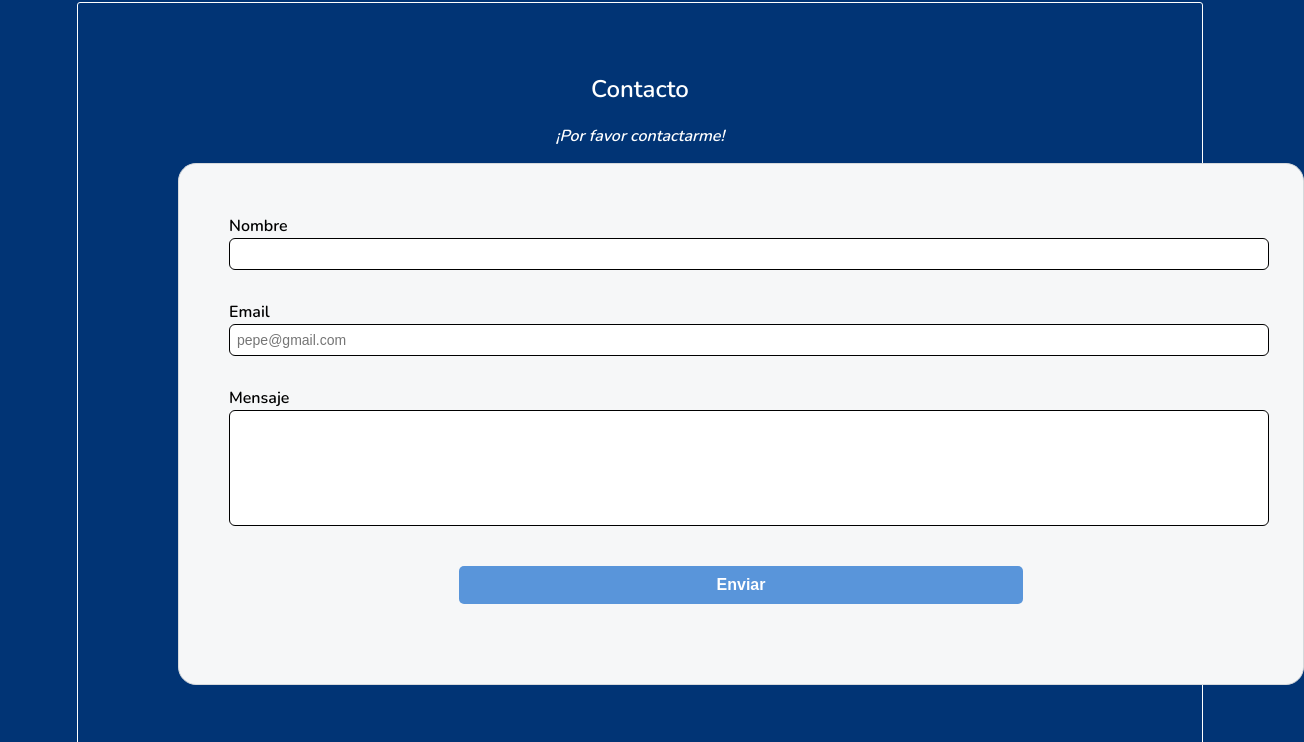
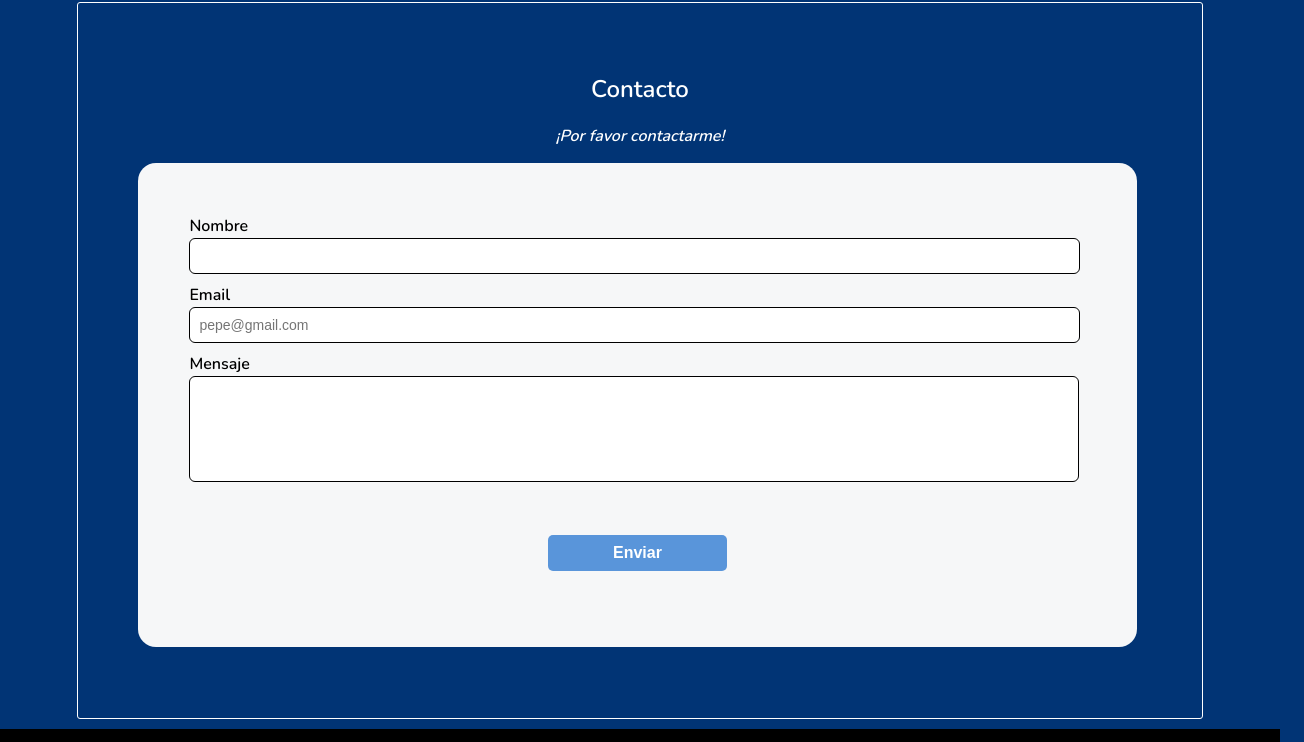
Before and after one commit to johergo2/miprimeraagina, a plain HTML site: page index.html in a window 1280 px wide. Shown: the part 1583-2325 px from the top of the page, 1304 px wide, since content can reach past the window. Drawn offline with nearby package versions, Linux system fonts and the light colour scheme.

Commit message:
Undécimo cambio mi primera página web

```diff
--- a/styles.css
+++ b/styles.css
@@ -185,7 +185,7 @@ footer div {
   margin-top: auto;
   margin-bottom: auto;
   padding-top: 0.5em;
-  padding-left: 1em;
+  padding-left: 4%;
   font-size: 2em;
   /*border: 0.1em solid red; */
 }
@@ -328,29 +328,30 @@ footer div {
 
 .formulario {
   background-color: #f6f7f8;
-  border: 1px solid #d6d9dc;
+  /*border: 1px solid red;*/
   border-radius: 18px;
-
-  width: 80vw;
-  padding: 50px;
-  margin: 10px 0 10px 50px;
+  width: 70vw;
+  padding: 5%;
+  margin: 1% 0% 2% 1%;
 }
 
 .form-row {
-  margin-bottom: 30px;
+  margin-bottom: 1%;
   display: flex;
   justify-content: flex-start;
   flex-direction: column;
   flex-wrap: wrap;
+  /*border: solid 1px blue;*/
 }
 
 .form-row input[type="text"], .form-row input[type="email"] {
   background-color: white;
   border: solid 1px black;
   border-radius: 6px;
-  width: 100%;
-  padding: 7px;
+  width: 68vw;
+  padding: 1%;
   font-size: 14px;
+  /*border: solid 1px green;*/
 }
 
 .form-row label {
@@ -358,6 +359,7 @@ footer div {
   margin-top: 1px;
   text-align: initial;
   color: black;
+  font-weight: bold;
   /*border: solid 1px red;*/
 }
 
@@ -368,10 +370,10 @@ footer div {
   border: solid 1px black;
   border-radius: 6px;
   min-height: 100px;
-  margin-bottom: 10px;
-  padding: 7px;
+  margin-bottom: 5%;
+  /*padding: 7px;*/
   resize: none;
-  width: 100%;
+  width: 69vw;
 }
 
 .form-row button {
@@ -379,15 +381,13 @@ footer div {
   font-weight: bold;
   color: #ffffff;
   background-color: #5995da;
-
   border: none;
   border-radius: 5px;
-
-  padding: 10px 10px;
+  padding: 1% 1%;
   cursor: pointer;
-
-  margin-left: 230px;
-  margin-right: 230px;
+  margin-left: 40%;
+  margin-right: 40%;
+  margin-bottom: 1%;
 }
 
 .form-row button:hover {
@@ -601,9 +601,9 @@ footer div {
   #Bloque3 h2 {
     /*background-color: rgb(21, 7, 71);*/
     /*border: solid 5px black;*/
-    text-align: center;
+    text-align: left;
     font-size: 1.8em;
-    padding-left: 0em;
+    padding-left: 15%;
     padding-right: 0em;
     padding-bottom: 0%;
   }
```
